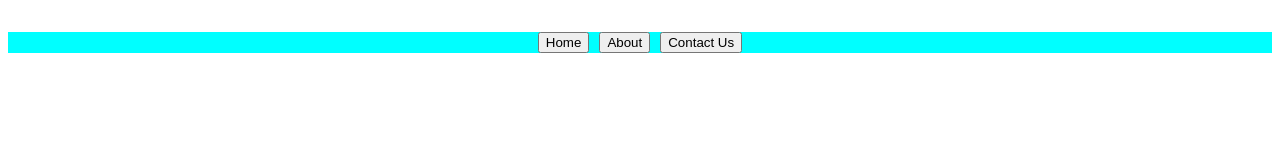
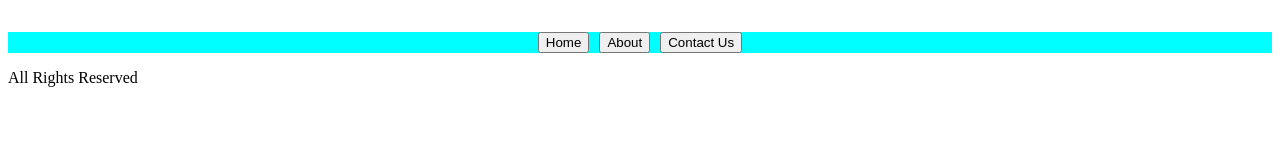
Before and after one commit to SvetlinGG/Angular-Components, an Angular app in the folder component-train/: page / in a window 1280 px wide. Shown: the top 160 px of the page. Built offline with nearby package versions, Linux system fonts and the light colour scheme.

Commit message:
make footer component

```diff
--- a/component-train/src/app/app.component.html
+++ b/component-train/src/app/app.component.html
@@ -1,3 +1,4 @@
 
 <app-navbar />
+<app-footer />
 <router-outlet />
--- a/component-train/src/app/app.component.ts
+++ b/component-train/src/app/app.component.ts
@@ -1,11 +1,12 @@
 import { Component } from '@angular/core';
 import { RouterOutlet } from '@angular/router';
 import { NavbarComponent } from './navbar/navbar.component';
+import { FooterComponent } from './footer/footer.component';
 
 @Component({
   selector: 'app-root',
   standalone: true,
-  imports: [RouterOutlet, NavbarComponent],
+  imports: [RouterOutlet, NavbarComponent, FooterComponent],
   templateUrl: './app.component.html',
   styleUrl: './app.component.css'
 })
--- /dev/null
+++ b/component-train/src/app/footer/footer.component.html
@@ -0,0 +1 @@
+<p>All Rights Reserved</p>
```
Also changed, not shown: component-train/src/app/footer/footer.component.ts (added, +12 -0 lines), component-train/src/app/footer/footer.component.css (added), 1 other file (tests, documents, lock files or other folders).
